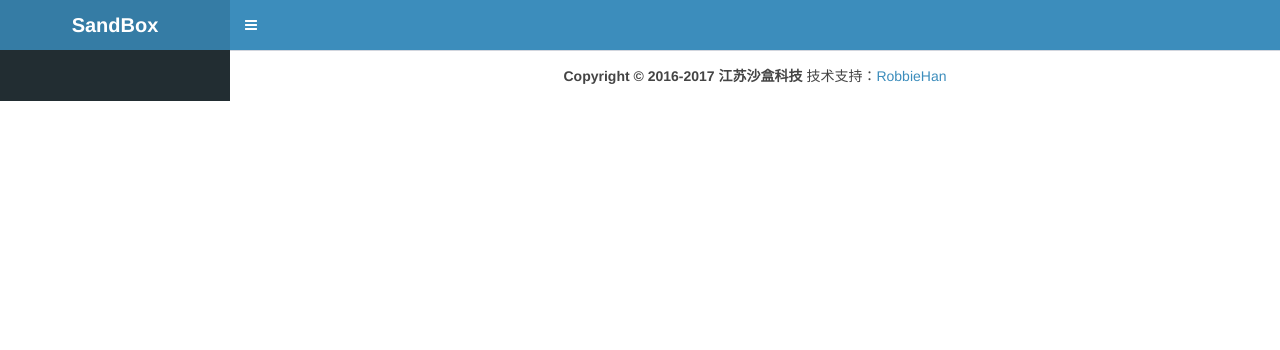
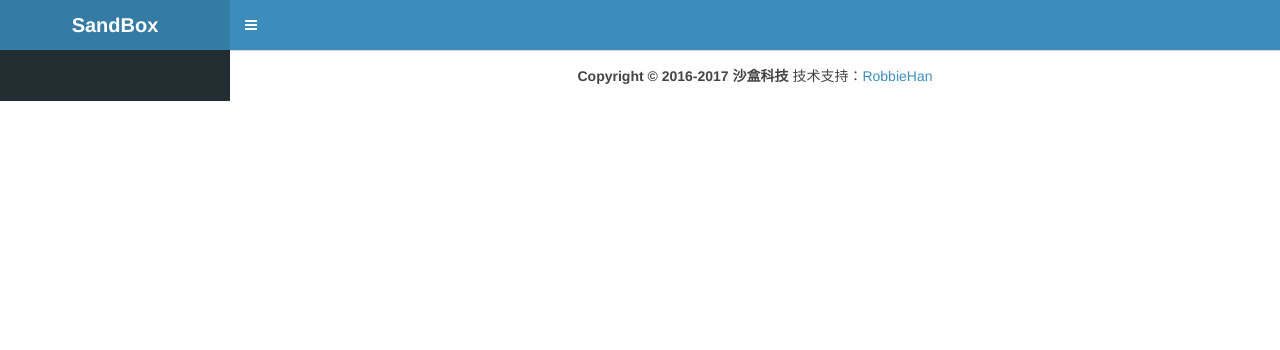
Before and after one commit to RobbieHan/sandboxOA, a Django app: template templates/head-footer.html in a window 1280 px wide. Shown: the top 350 px of the page. Run offline with Django 3.2, Linux system fonts and the light colour scheme; the template is opened without the code that fills it, so the values that code supplies are empty; some libraries are stand-ins or nearby versions.

Commit message:
Update head-footer.html

```diff
--- a/templates/head-footer.html
+++ b/templates/head-footer.html
@@ -84,7 +84,7 @@
                         <!-- Menu Footer-->
                         <li class="user-footer">
                             <div class="pull-left">
-                                <a href="{% url 'personal-user_info' %}" class="btn btn-default btn-flat">个人中心</a>
+                                <a href="" class="btn btn-default btn-flat">个人中心</a>
                             </div>
                             <div class="pull-right">
                                 <a href="/logout/" class="btn btn-default btn-flat">注销用户</a>
@@ -110,7 +110,7 @@
     <footer class="main-footer text-center">
         <strong>
 
-              Copyright © 2016-2017 江苏沙盒科技
+              Copyright © 2016-2017 沙盒科技
 
         </strong>
         技术支持：<a href="https://zhuanlan.zhihu.com/sandbox" target="_blank">RobbieHan</a>
```
